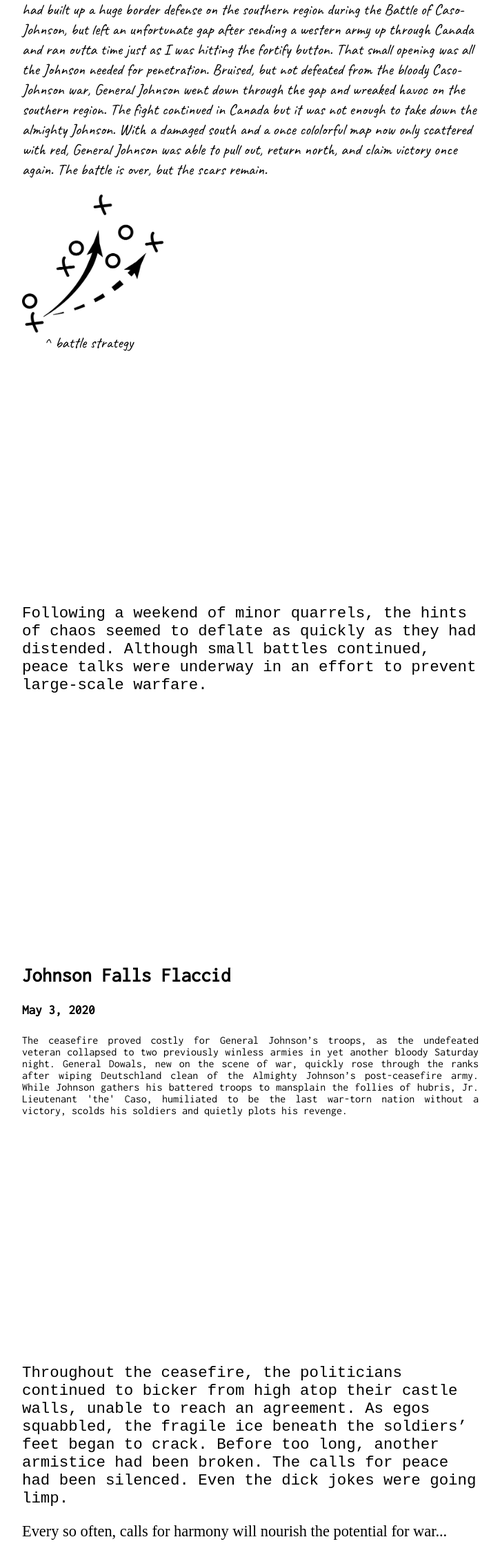
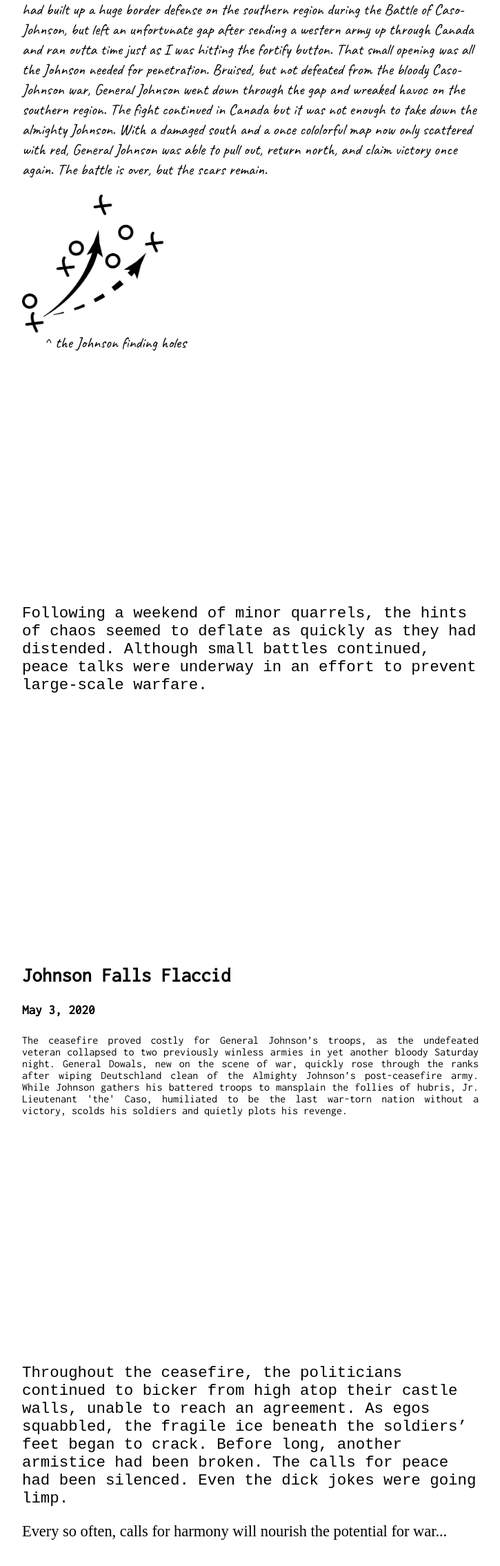
Before and after one commit to kduckets/tfw, a Next.js app: page / in a window 1280 px wide. Shown: the part 1737-4007 px from the top of the page at 69% size, without its empty margins (277-1002 px from the left). Built offline with nearby package versions, Linux system fonts and the light colour scheme; a web font is replaced by a local one.

Commit message:
Update index.js

```diff
--- a/pages/index.js
+++ b/pages/index.js
@@ -47,7 +47,7 @@ export default function Home() {
       <p className="diary">
       <img src='/xo.png' height="200px"></img>
 
-      &nbsp;&nbsp;   &nbsp;&nbsp;    ^ battle strategy
+      &nbsp;&nbsp;   &nbsp;&nbsp;    ^ the Johnson finding holes
       </p>
       </div>
 
@@ -84,7 +84,7 @@ scolds his soldiers and quietly plots his revenge.
       Throughout the ceasefire, the politicians continued to bicker from high atop their castle walls, unable
       to reach an agreement.
       As egos squabbled, the fragile ice beneath the soldiers’ feet began to crack.
-      Before too long, another armistice had been broken. The calls for peace had been silenced. Even the dick jokes were going limp.
+      Before long, another armistice had been broken. The calls for peace had been silenced. Even the dick jokes were going limp.
       </p>
       <p>Every so often, calls for harmony will nourish the potential for war...</p>
       </div>
```
